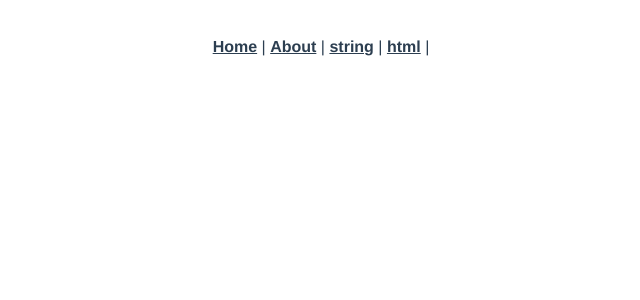
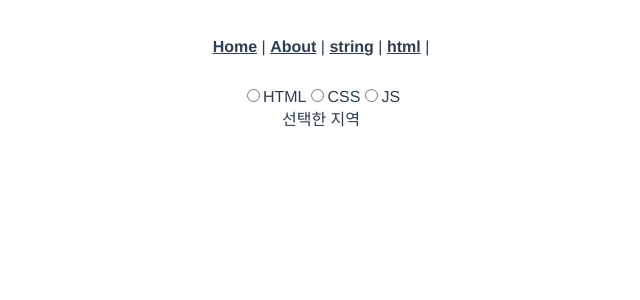
Before and after one commit to jskjw157/vue-example, a Vue app in the folder project/: page /databinding/radioBox in a window 1280 px wide. Shown: the top 300 px of the page, without its empty margins (319-959 px from the left). Built offline with nearby package versions, Linux system fonts and the light colour scheme.

Commit message:
[ADD][데이터바인딩] V-MODEL 라디오버튼 예제

```diff
--- a/project/src/router/index.js
+++ b/project/src/router/index.js
@@ -43,6 +43,11 @@ const routes = [
     path: '/databinding/checkBox',
     name: 'DataBindingCheckBoxView',
     component: () => import(/* webpackChunkName: "databinding", webpackPrefetch:true */ '../views/1_databinding/DataBindingCheckBoxView.vue')
+  },
+  {
+    path: '/databinding/radioBox',
+    name: 'DataBindingRadioBoxView',
+    component: () => import(/* webpackChunkName: "databinding", webpackPrefetch:true */ '../views/1_databinding/DataBindingRadioBoxView.vue')
   }
 ]
 
--- a/project/src/views/1_databinding/DataBindingCheckBoxView.vue
+++ b/project/src/views/1_databinding/DataBindingCheckBoxView.vue
@@ -22,7 +22,7 @@ export default {
     components: {},
     data() {
         return {
-            favoriteLang: [],
+            favoriteLang: ['JS'],
             favoriteLang2: ''
         }
     },
--- /dev/null
+++ b/project/src/views/1_databinding/DataBindingRadioBoxView.vue
@@ -0,0 +1,34 @@
+<template>
+    <div>
+        <input id="HTML" type="radio"  value="HTML" v-model="favoriteLang">
+        <label for="HTML">HTML</label>
+        <input id="CSS" type="radio"  value="CSS" v-model="favoriteLang">
+        <label for="CSS">CSS</label>
+        <input id="JS" type="radio"  value="JS" v-model="favoriteLang">
+        <label for="JS">JS</label>
+        <div>선택한 지역 {{favoriteLang}}</div>
+    </div>
+</template>
+<script>
+export default {
+    components: {},
+    data() {
+        return {
+            favoriteLang: ''
+        }
+    },
+    setup() {
+    },
+    created() {
+    },
+    mounted() {
+    },
+    unmounted() {
+    },
+    methods: {
+    }
+}
+</script>
+<style>
+
+</style>
```
